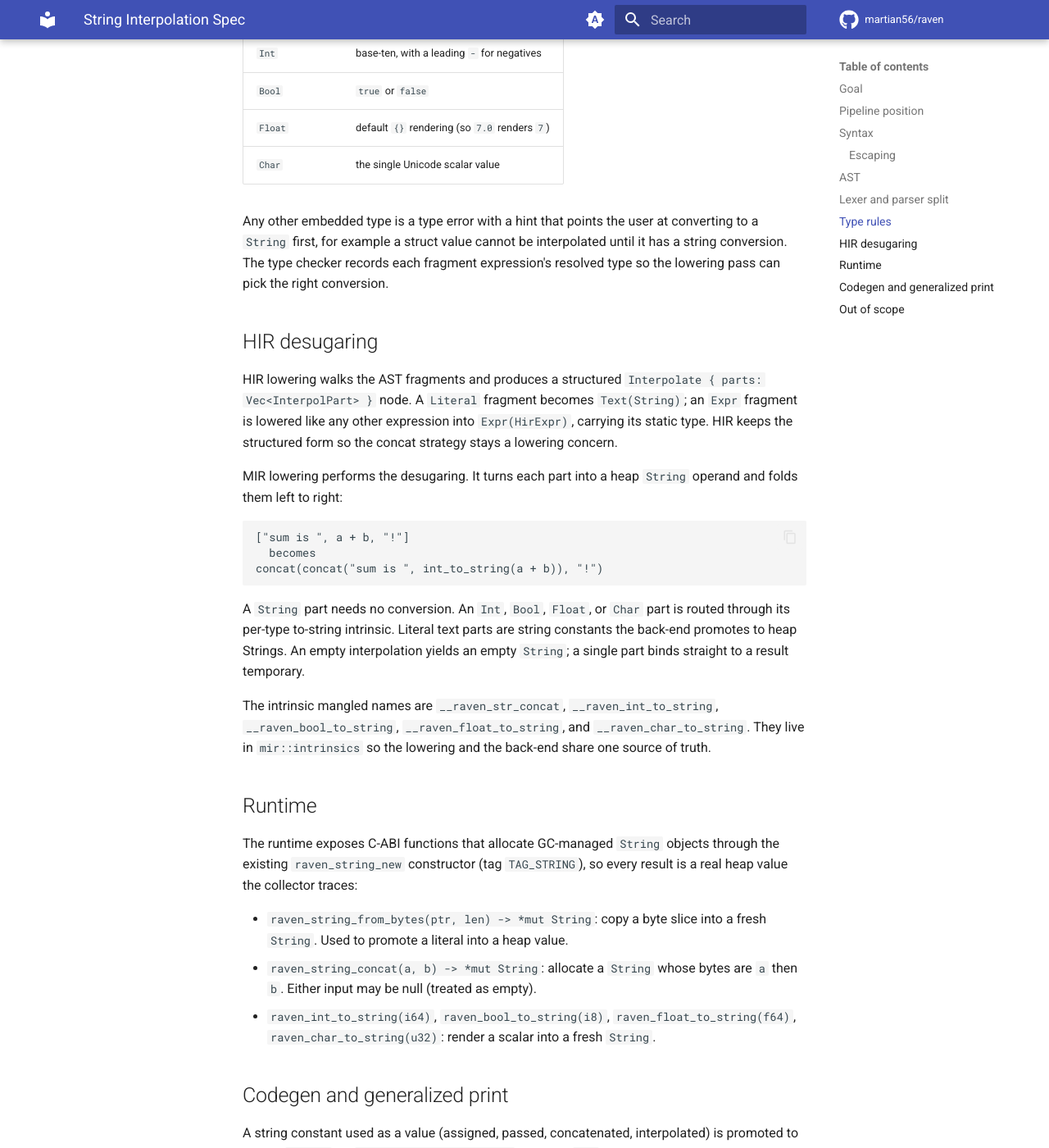
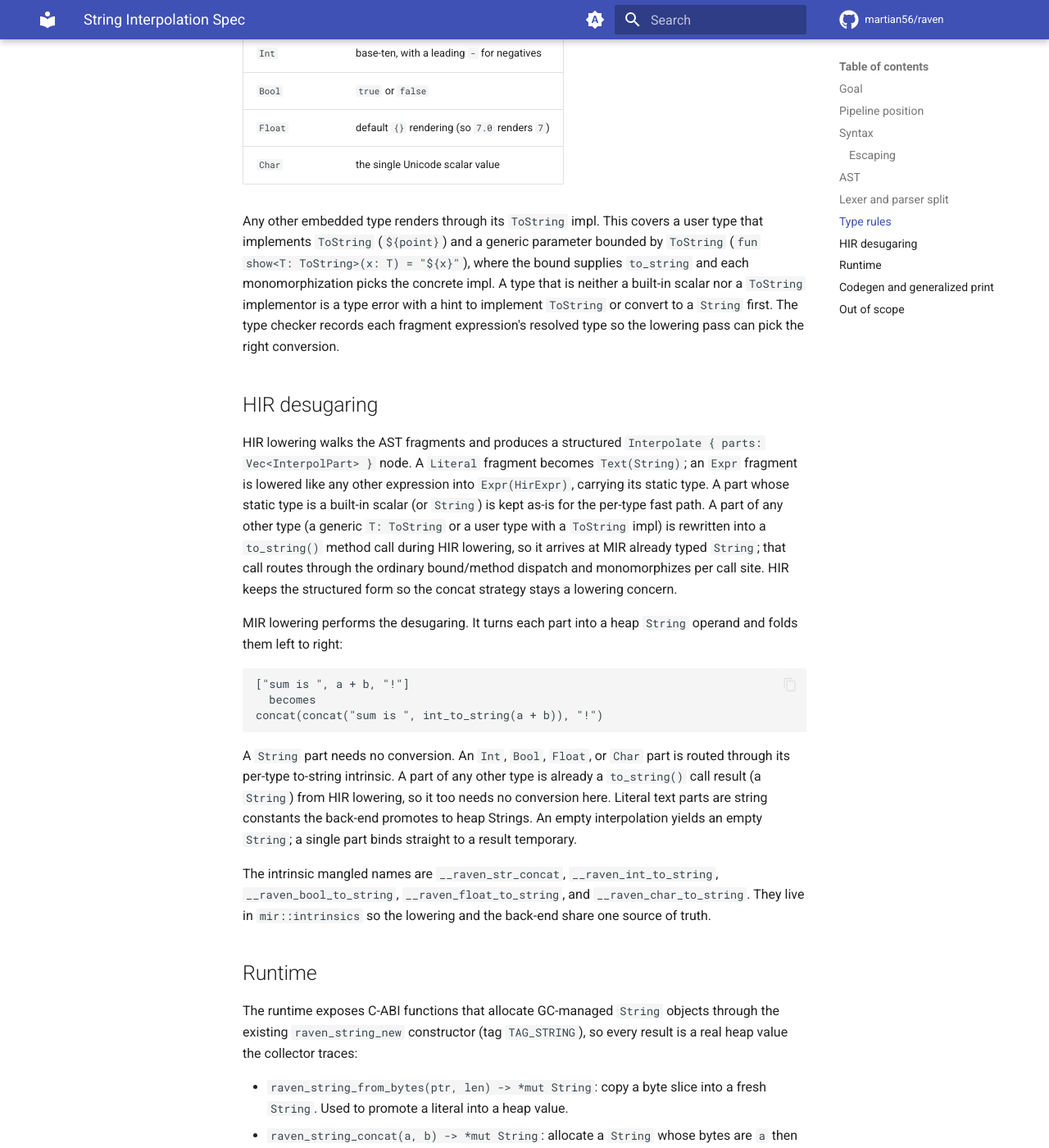
Before and after one commit to martian56/raven, an MkDocs documentation site: the page built from docs/v2/specs/interpolation.md, in a window 1280 px wide and 1400 px high, scrolled down 2347 px. Shown: the whole window at 82% size. Built offline with MkDocs 1.6.1 and Material for MkDocs 9.7.7, drawn with Linux system fonts in a browser that asks for light colours; comment, search, counter and statistics services are not loaded; some of the changed text lies outside the part shown.

Commit message:
feat: interpolate any ToString value, including generics
Interpolating a part whose static type is not a built-in scalar now
renders through ToString. HIR lowering already rewrites such a part into
a to_string() method call, which routes through the bound/method dispatch
and monomorphizes per call site, so a generic T: ToString part and a user
type with a ToString impl both interpolate. Built-in scalars keep the
per-type fast path unchanged.

Adds an end-to-end example and smoke test, refreshes the stale MIR
comment and the interpolation spec.

Closes #167

````diff
--- a/docs/v2/specs/interpolation.md
+++ b/docs/v2/specs/interpolation.md
@@ -91,7 +91,8 @@ An unterminated `${` or an empty `${}` is a parse error.
 ## Type rules
 
 An interpolated string has type `String`. Each embedded expression must
-have a type with a known text rendering. The supported set is:
+have a type with a text rendering. The built-in scalars render through a
+dedicated per-type conversion:
 
 | Embedded type | Conversion |
 |---------------|------------|
@@ -101,19 +102,29 @@ have a type with a known text rendering. The supported set is:
 | `Float`       | default `{}` rendering (so `7.0` renders `7`) |
 | `Char`        | the single Unicode scalar value |
 
-Any other embedded type is a type error with a hint that points the user
-at converting to a `String` first, for example a struct value cannot be
-interpolated until it has a string conversion. The type checker records
-each fragment expression's resolved type so the lowering pass can pick
-the right conversion.
+Any other embedded type renders through its `ToString` impl. This covers
+a user type that implements `ToString` (`${point}`) and a generic
+parameter bounded by `ToString` (`fun show<T: ToString>(x: T) = "${x}"`),
+where the bound supplies `to_string` and each monomorphization picks the
+concrete impl. A type that is neither a built-in scalar nor a `ToString`
+implementor is a type error with a hint to implement `ToString` or
+convert to a `String` first. The type checker records each fragment
+expression's resolved type so the lowering pass can pick the right
+conversion.
 
 ## HIR desugaring
 
 HIR lowering walks the AST fragments and produces a structured
 `Interpolate { parts: Vec<InterpolPart> }` node. A `Literal` fragment
 becomes `Text(String)`; an `Expr` fragment is lowered like any other
-expression into `Expr(HirExpr)`, carrying its static type. HIR keeps the
-structured form so the concat strategy stays a lowering concern.
+expression into `Expr(HirExpr)`, carrying its static type. A part whose
+static type is a built-in scalar (or `String`) is kept as-is for the
+per-type fast path. A part of any other type (a generic `T: ToString` or
+a user type with a `ToString` impl) is rewritten into a `to_string()`
+method call during HIR lowering, so it arrives at MIR already typed
+`String`; that call routes through the ordinary bound/method dispatch and
+monomorphizes per call site. HIR keeps the structured form so the concat
+strategy stays a lowering concern.
 
 MIR lowering performs the desugaring. It turns each part into a heap
 `String` operand and folds them left to right:
@@ -125,8 +136,10 @@ concat(concat("sum is ", int_to_string(a + b)), "!")
 ```
 
 A `String` part needs no conversion. An `Int`, `Bool`, `Float`, or
-`Char` part is routed through its per-type to-string intrinsic. Literal
-text parts are string constants the back-end promotes to heap Strings.
+`Char` part is routed through its per-type to-string intrinsic. A part of
+any other type is already a `to_string()` call result (a `String`) from
+HIR lowering, so it too needs no conversion here. Literal text parts are
+string constants the back-end promotes to heap Strings.
 An empty interpolation yields an empty `String`; a single part binds
 straight to a result temporary.
 
@@ -171,9 +184,9 @@ work.
 
 ## Out of scope
 
-* Interpolating struct, enum, list, map, or function values. These need
-  a user-facing string conversion (a future `Display`-style trait) and
-  raise a type error today.
+* Interpolating an enum, list, map, or function value that does not
+  implement `ToString`. A type with a `ToString` impl interpolates; one
+  without still raises a type error.
 * Format specifiers or alignment (`${x:04}` style). The `${...}` body is
   a plain expression with no formatting mini-language.
 * Reusing one parsed snippet across passes by source byte offset. The
````
Also changed, not shown: 3 other files.
